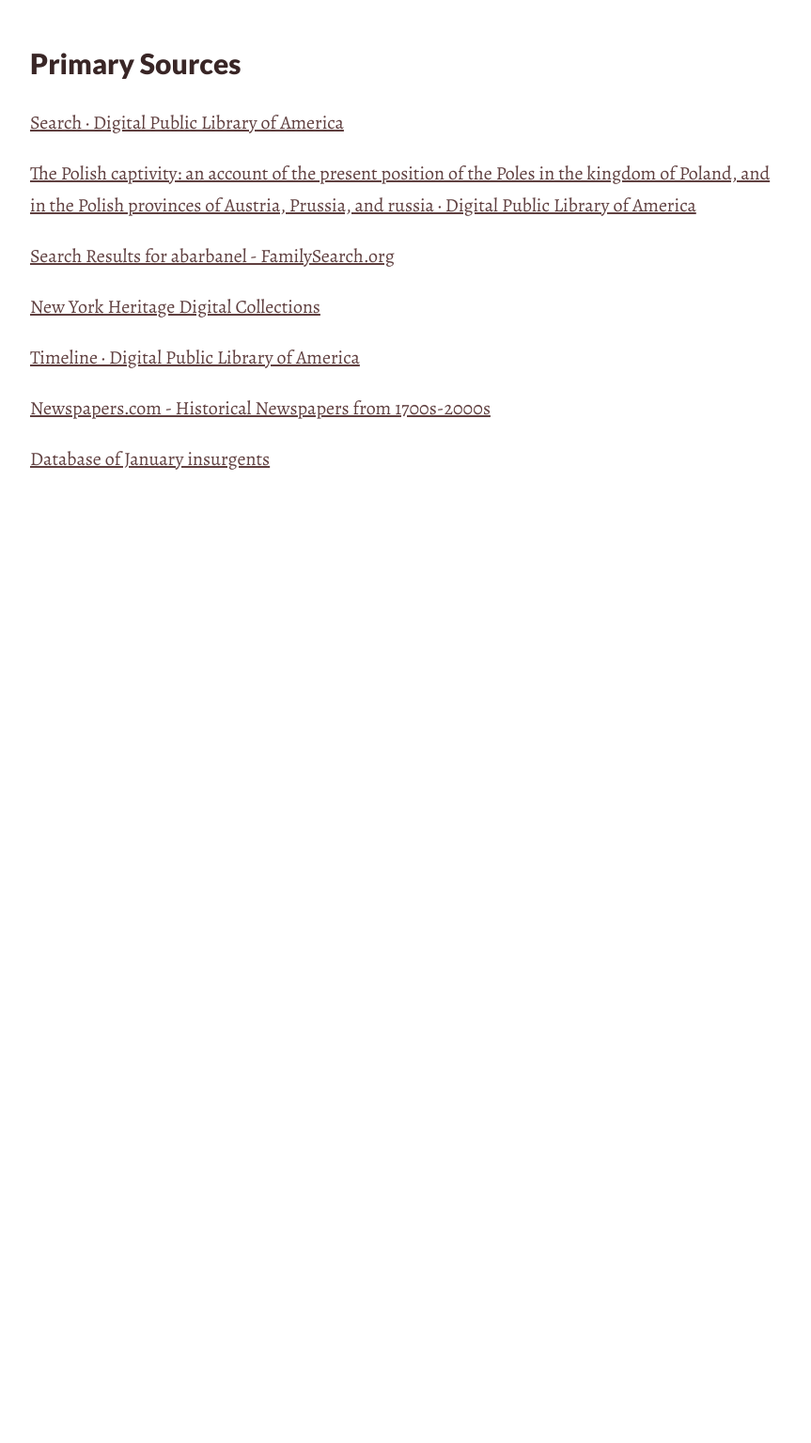
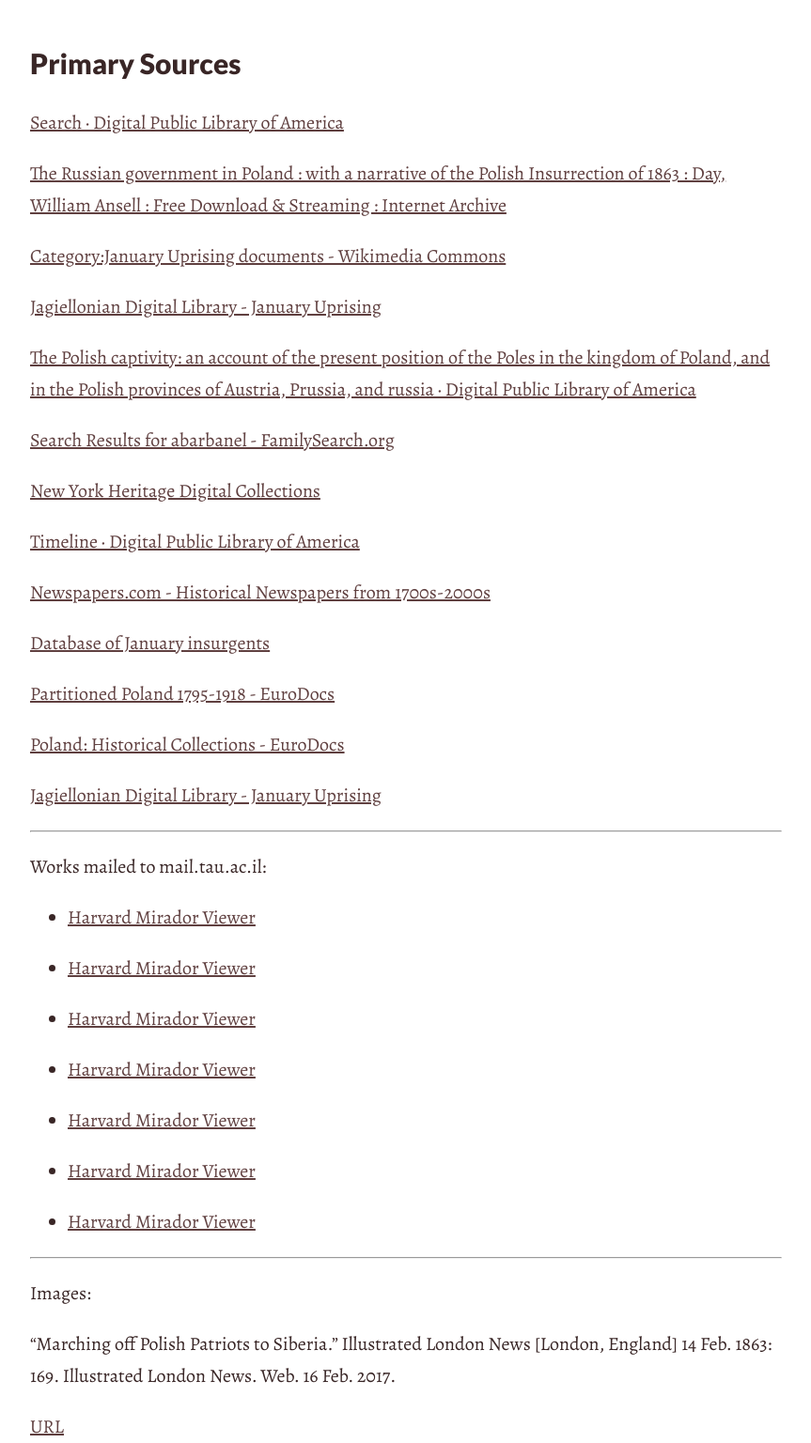
Before and after one commit to LemuelCushing/PolishUprisingSeminar, a Jekyll site: the page built from _sections/PrimarySources.md, in a window 1280 px wide. Shown: the whole page at 94% size, without its empty margins (208-1071 px from the left). Built offline with Jekyll 4.4.1, drawn with Linux system fonts in a browser that asks for light colours; before the commit the page ends 980 px from its top, so only the background shows below that.

```diff
--- a/_sections/PrimarySources.md
+++ b/_sections/PrimarySources.md
@@ -6,6 +6,12 @@ title: Primary Sources
 ## Primary Sources
 
 [Search · Digital Public Library of America](https://dp.la/search?language%5B%5D=English&subject=Poland--History--Revolution%2C+1863-1864)
+
+[The Russian government in Poland : with a narrative of the Polish Insurrection of 1863 : Day, William Ansell : Free Download & Streaming : Internet Archive](https://archive.org/details/russiangovernmen00daywuoft)
+
+[Category:January Uprising documents - Wikimedia Commons](https://commons.wikimedia.org/wiki/Category:January_Uprising_documents)
+
+[Jagiellonian Digital Library - January Uprising](http://jbc.bj.uj.edu.pl/dlibra/collectiondescription?dirids=547)
 
 [The Polish captivity: an account of the present position of the Poles in the kingdom of Poland, and in the Polish provinces of Austria, Prussia, and russia · Digital Public Library of America](https://dp.la/item/8efa1b72a1aaa4ecf9e5e3c033dc045d?back_uri=https%3A%2F%2Fdp.la%2Ftimeline%3Fsubject%255B%255D%3DPoland%26subject%255B%255D%3DPoland--History%23%2F1863)
 
@@ -18,3 +24,38 @@ title: Primary Sources
 [Newspapers.com - Historical Newspapers from 1700s-2000s](https://www.newspapers.com/)
 
 [Database of January insurgents](http://www.genealogia.okiem.pl/powstanies/)
+
+[Partitioned Poland 1795-1918 - EuroDocs](https://eudocs.lib.byu.edu/index.php/Partitioned_Poland_1795-1918)
+
+[Poland: Historical Collections - EuroDocs](https://eudocs.lib.byu.edu/index.php/Poland:_Historical_Collections)
+
+[Jagiellonian Digital Library - January Uprising](http://jbc.bj.uj.edu.pl/dlibra/pubindex?startint=40&attId=${stringAtt}&dirids=547)
+
+
+---
+
+Works mailed to mail.tau.ac.il:
+
+* [Harvard Mirador Viewer](https://iiif.lib.harvard.edu/manifests/view/drs:4433759$8i)
+
+* [Harvard Mirador Viewer](https://iiif.lib.harvard.edu/manifests/view/drs:4093482$15i)
+
+* [Harvard Mirador Viewer](https://iiif.lib.harvard.edu/manifests/view/drs:4319312$1i)
+
+* [Harvard Mirador Viewer](https://iiif.lib.harvard.edu/manifests/view/drs:5642203$1i)
+
+* [Harvard Mirador Viewer](https://iiif.lib.harvard.edu/manifests/
+view/drs:4669917$1i)
+
+* [Harvard Mirador Viewer](https://iiif.lib.harvard.edu/manifests/view/drs:4656603$1i)
+
+* [Harvard Mirador Viewer](https://iiif.lib.harvard.edu/manifests/view/drs:4656556$12i)
+
+---
+
+Images:
+
+
+"Marching off Polish Patriots to Siberia." Illustrated London News [London, England] 14 Feb. 1863: 169. Illustrated London News. Web. 16 Feb. 2017.
+
+[URL](http://find.galegroup.com/iln/infomark.do?&source=gale&prodId=ILN&userGroupName=tel_aviv&tabID=T003&docPage=article&docId=HN3100060929&type=multipage&contentSet=LTO&version=1.0)
```
Also changed, not shown: _layouts/default.html (+11 -1 lines), _lists/ReadingList.md (+1 -1 lines), _posts/2017-02-09-tasks.markdown (deleted, +0 -7 lines), _posts/2017-02-09-work.markdown (deleted, +0 -9 lines), _posts/2017-02-10-welcome-to-jekyll.markdown (deleted, +0 -25 lines), _posts/2017-09-02-Three.md (deleted, +0 -9 lines), _sections/Summaries.md (+12 -0 lines), _sections/ToSort.md (+0 -1 lines), 1 other file.
